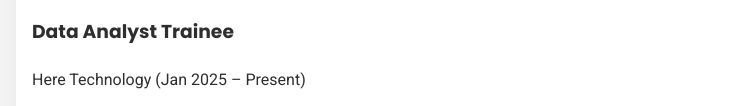
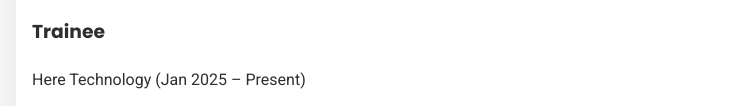
Before and after one commit to yashmane1/portfolio-, a plain HTML site: page index.html in a window 1280 px wide. Shown: the part 896-1002 px from the top of the page, without its empty margins (128-872 px from the left). Drawn offline with Linux system fonts and the light colour scheme.

Commit message:
index.html

```diff
--- a/index.html
+++ b/index.html
@@ -64,7 +64,7 @@
           <p>Worked on enhancing Python skills, developing scripts, and collaborating on small projects.</p>
         </li>
         <li>
-          <h3>Data Analyst Trainee</h3>
+          <h3>Trainee</h3>
           <p>Here Technology (Jan 2025 – Present)</p>
           <ul>
             <li>Extracted and validated location data from AWS using SQL and Excel.</li>
```
